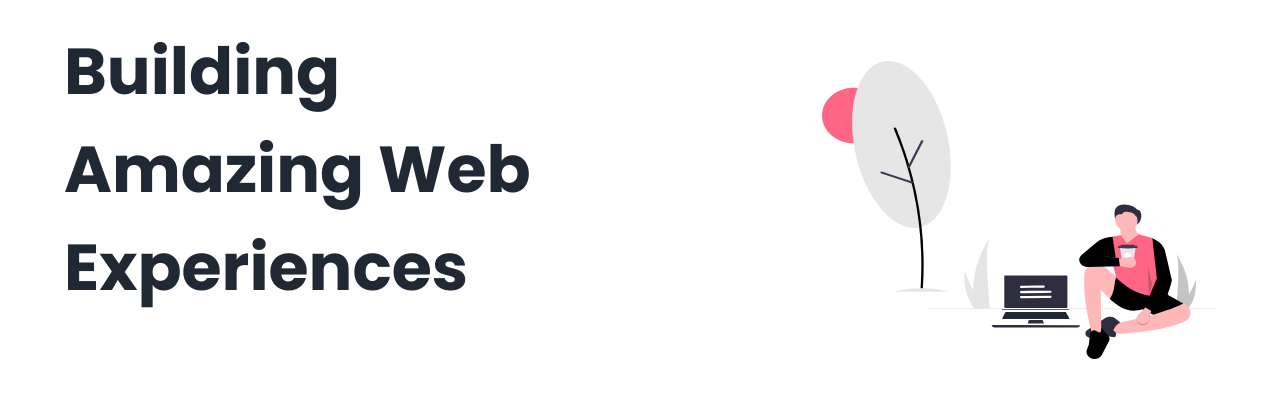
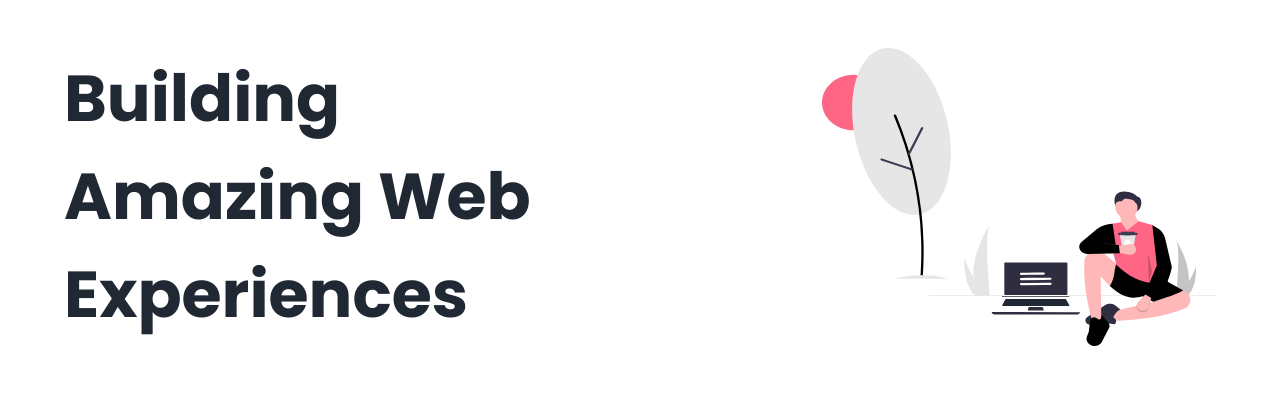
Before and after one commit to Sashankr/Portfiolio-Website, a Gatsby site: page / in a window 1280 px wide. Shown: the part 112-510 px from the top of the page. Built offline with nearby package versions, Linux system fonts and the light colour scheme; Gatsby itself is replaced by a stand-in of ours.

Commit message:
Completed desktop version of header and hero section

```diff
--- a/src/assets/stylesheets/components/_Hero.scss
+++ b/src/assets/stylesheets/components/_Hero.scss
@@ -6,6 +6,11 @@
   @media(min-width:900px){
   margin-top: 135px;
   }
+
+
+          @media(min-width: 1200px){
+      margin-top: 160px;
+    }
 
   &__wrapper{
     display: flex;
@@ -20,6 +25,7 @@
       flex-direction: row;
       align-items: center;
     }
+
   }
 
   &__title{
@@ -35,7 +41,16 @@
 
     @media(min-width:900px){
       font-size: 65px;
+      width: 50%;
+      margin-bottom: unset;
+    }
+    @media(min-width:1200px){
       width: 45%;
     }
+
+    @media(min-width: 1440px){
+      width: 35%;
+    }
+
   }
 }
--- a/src/assets/stylesheets/components/_header.scss
+++ b/src/assets/stylesheets/components/_header.scss
@@ -14,6 +14,7 @@
     @media(min-width: 900px){
       justify-content: flex-start;
     }
+
   }
 
   &__logo{
@@ -59,9 +60,7 @@
     margin-right:40px ;
   }
 
-  &__social{
 
-  }
 
   &__social-logo{
       &>img{
```
